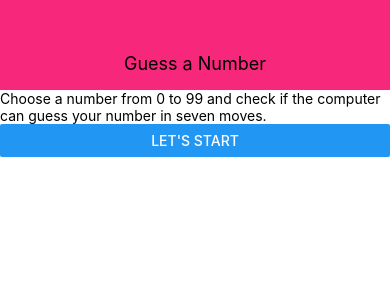
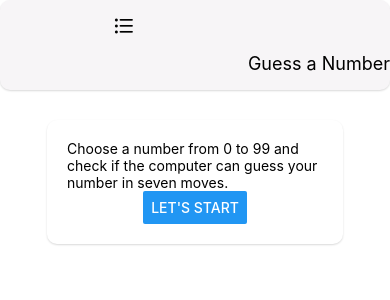
Before and after one commit to emilialach91/GuessNumberGame, a React Native app: screen / in a window 390 px wide. Shown: the top 300 px of the page. Built offline with nearby package versions, Linux system fonts and the light colour scheme.

Commit message:
Added rules screen with initial setup of menu list

```diff
--- a/App.js
+++ b/App.js
@@ -11,7 +11,7 @@ export default function App() {
 
 	const [userNumber, setUserNumber] = useState()
 	const [guessRounds, setGuessRounds] = useState(0)
-	const [showMe, setShowMe] = useState(true)
+	const [showMe, setShowMe] = useState()
 
 	const configureNewGameHandler = () => {
 		setGuessRounds(0);
@@ -26,8 +26,8 @@ export default function App() {
 		setGuessRounds(numOfRounds);
 	};
 
-	const hideRulesScreen = (x) => {
-		setShowMe(x);
+	const hideRulesScreen = () => {
+		setShowMe(false);
 	};
 
 	let content = <RulesScreen onShowMe={hideRulesScreen} />
@@ -56,5 +56,5 @@ export default function App() {
 const styles = StyleSheet.create({
 	screen: {
 		flex: 1
-	},
+	}
 });
--- a/components/Card.js
+++ b/components/Card.js
@@ -13,10 +13,10 @@ const styles = StyleSheet.create({
 		shadowColor: '#000',
 		shadowOffset: {
 			width: 0,
-			height: 2,
+			height: 1,
 		},
-		shadowRadius: 6,
-		shadowOpacity: 0.26,
+		shadowRadius: 2,
+		shadowOpacity: 0.15,
 		elevation: 8,
 		backgroundColor: '#fff',
 		borderRadius: 10
--- /dev/null
+++ b/components/Menu.js
@@ -0,0 +1,47 @@
+import React, { useState } from 'react';
+import { View, StyleSheet, Alert } from 'react-native';
+import { Menu, Provider } from 'react-native-paper';
+import { AntDesign } from '@expo/vector-icons';
+
+const MenuExample = () => {
+	const [visible, setVisible] = useState(false);
+
+	const closeMenu = () => setVisible(false);
+	const openMenu = (v) => setVisible(true);
+	return (
+		<Provider>
+			<View style={styles.container}>
+				<Menu
+					visible={visible}
+					onDismiss={closeMenu}
+					anchor={
+						<AntDesign name="bars" size={24} color="black" onPress={openMenu} />
+					}>
+					<Menu.Item
+						onPress={() => {
+							Alert.alert('Action : ', 'Dupa');
+						}}
+						title="Print"
+					/>
+					<Menu.Item
+						onPress={() => {
+							Alert.alert('Action : ', 'Forward');
+						}}
+						title="Forward"
+					/>
+				</Menu>
+			</View>
+		</Provider>
+	);
+};
+
+export default MenuExample;
+
+const styles = StyleSheet.create({
+	container: {
+		padding: 50,
+		flexDirection: 'row',
+		justifyContent: 'center',
+		height: 200,
+	},
+});
--- a/components/header.js
+++ b/components/header.js
@@ -2,11 +2,13 @@
 import React from 'react'
 import { StyleSheet, Text, View } from 'react-native';
 import Colors from '../constants/colors'
+import MenuExample from './Menu';
 
 
 const Header = props => {
 	return (
 		<View style={styles.header}>
+			<MenuExample style={styles.menu} />
 			<Text style={styles.headerTitle}>{props.title}</Text>
 		</View>
 	);
@@ -20,10 +22,24 @@ const styles = StyleSheet.create({
 		backgroundColor: Colors.primary,
 		alignItems: 'center',
 		justifyContent: 'center',
+		borderBottomColor: '#f3f3f3',
+		shadowColor: '#000',
+		shadowOffset: {
+			width: 0,
+			height: 1,
+		},
+		shadowRadius: 2,
+		shadowOpacity: 0.15,
+		elevation: 8,
+		borderRadius: 10,
+		flexDirection: 'row'
 	},
 	headerTitle: {
 		color: 'black',
 		fontSize: 18
+	},
+	menu: {
+		position: 'absolute'
 	}
 });
 
--- a/constants/colors.js
+++ b/constants/colors.js
@@ -1,4 +1,4 @@
 export default {
-	primary: '#f7287b',
+	primary: '#F7F5F7',
 	secondary: '#c717fc'
 }
--- a/package.json
+++ b/package.json
@@ -15,6 +15,7 @@
     "react": "17.0.2",
     "react-dom": "17.0.2",
     "react-native": "0.68.2",
+    "react-native-paper": "^4.12.4",
     "react-native-web": "0.17.7"
   },
   "devDependencies": {
--- a/screens/RulesScreen.js
+++ b/screens/RulesScreen.js
@@ -2,21 +2,37 @@
 
 import React from 'react'
 import { Button, StyleSheet, View, Text } from 'react-native';
+import Card from '../components/Card';
 
 
 const RulesScreen = props => {
 	return (
-		<View>
-			<Text>
-				Choose a number from 0 to 99 and check if the computer can guess your number in seven moves.
-			</Text>
-			<Button title="Let's start" onPress={() => props.onShowMe(false)} />
+		<View style={styles.screen}>
+			<Card style={styles.cardContainer}>
+				<Text>
+					Choose a number from 0 to 99 and check if the computer can guess your number in seven moves.
+				</Text>
+				<Button title="Let's start" onPress={() => props.onShowMe()} />
+			</Card>
 		</View>
 	);
 }
 
 const styles = StyleSheet.create({
-
+	screen: {
+		flex: 1,
+		padding: 10,
+		alignItems: 'center',
+	},
+	cardContainer: {
+		justifyContent: 'center',
+		alignItems: 'center',
+		marginTop: 20,
+		width: 300,
+		maxWidth: '80%',
+		padding: 20,
+		marginBottom: 30
+	}
 });
 
 export default RulesScreen
```
Also changed, not shown: metro.config.js (added, +9 -0 lines), 1 other file (tests, documents, lock files or other folders).
